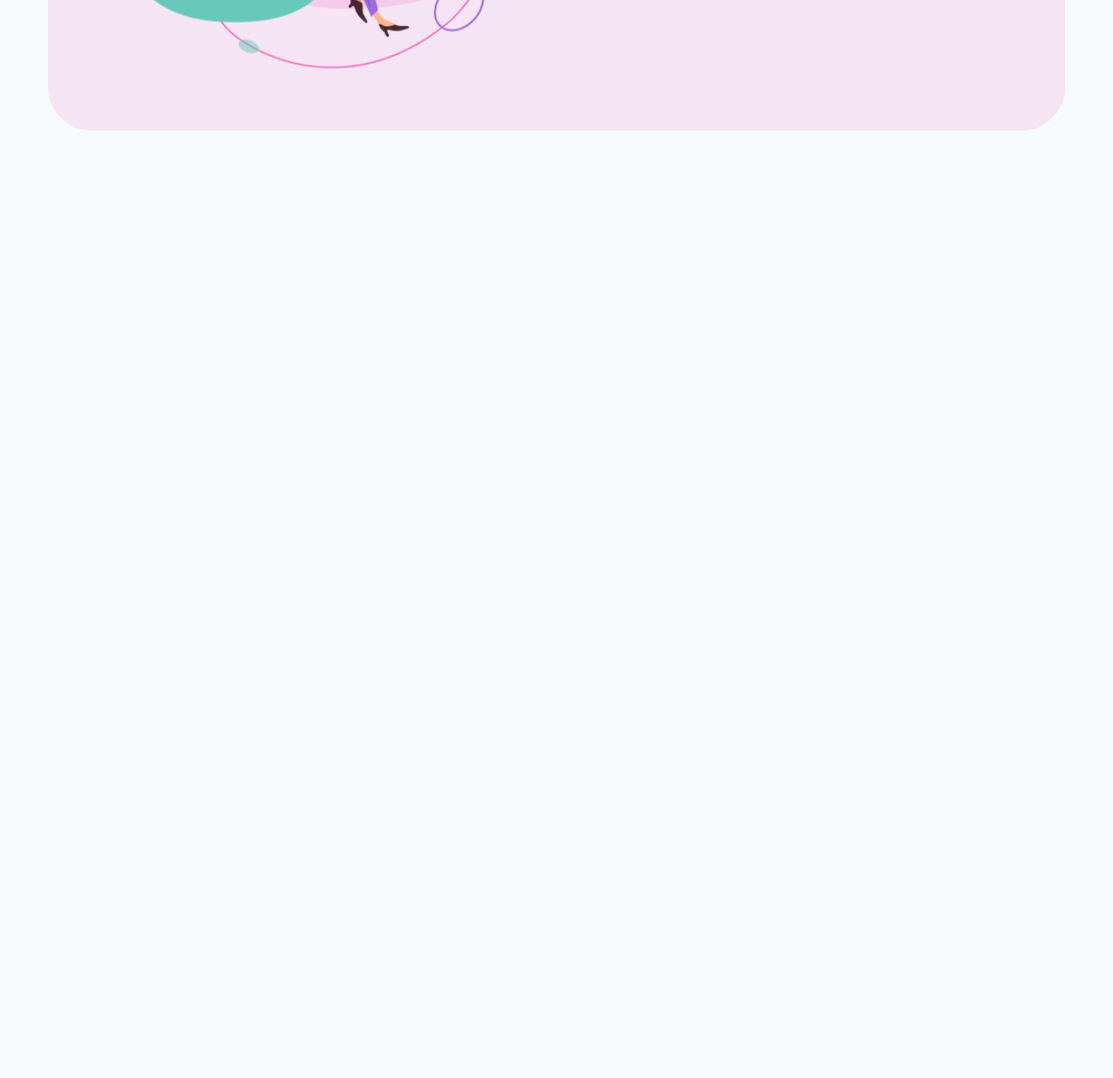
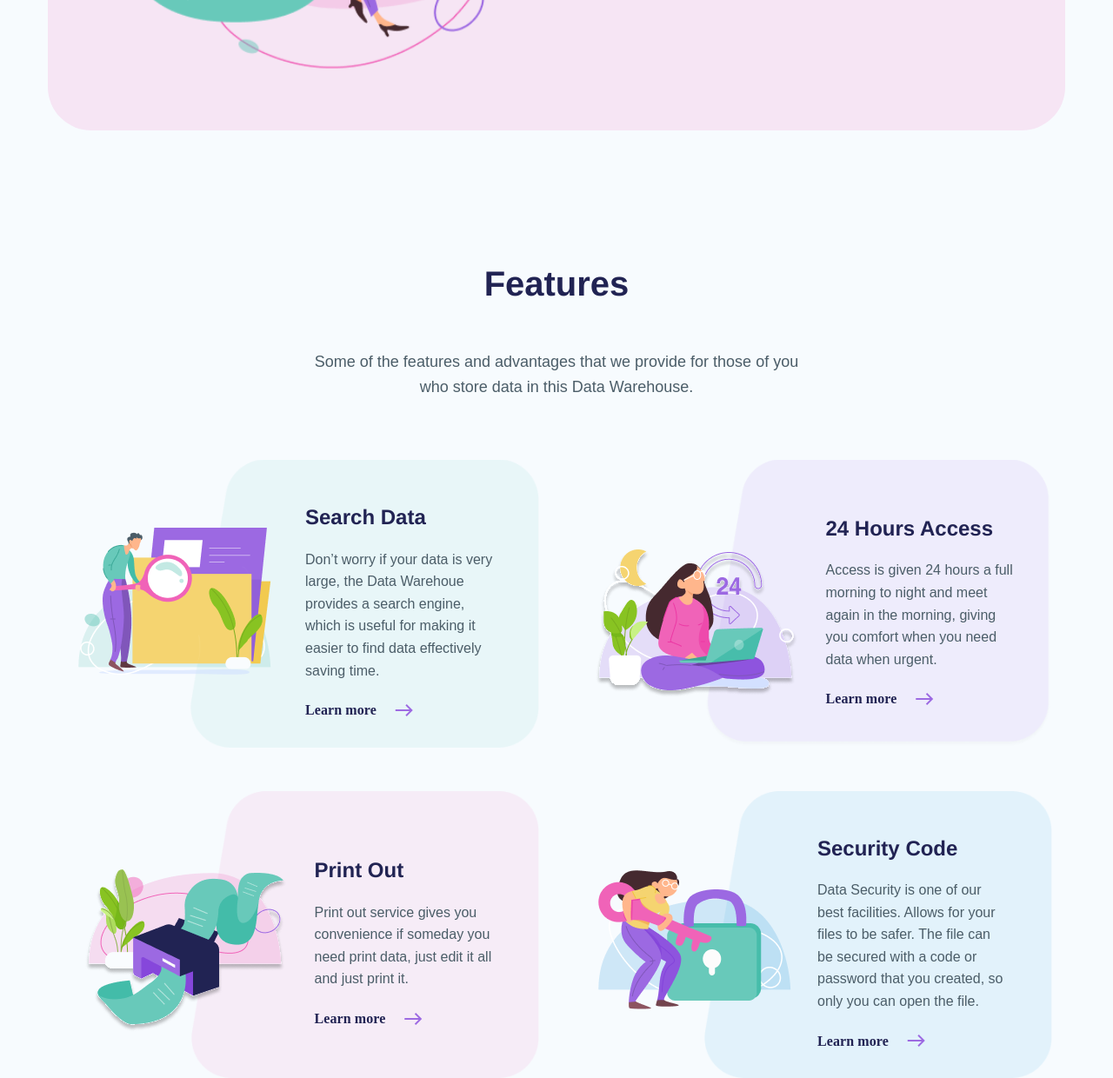
Before and after one commit to ruhulamin77/slab-shot-figma-to-html, a plain HTML site: page index.html in a window 1280 px wide. Shown: the part 1370-2610 px from the top of the page at 87% size. Before the commit the page ends 1670 px from the top, so only its background shows below. Drawn offline with Linux system fonts and the light colour scheme.

Commit message:
features section done

```diff
--- a/index.html
+++ b/index.html
@@ -77,8 +77,76 @@
     </section>
     <!-- storage-bank section end -->
 
-    <!-- storage-bank section start -->
-    <!-- storage-bank section end -->
+    <!-- fetures section start -->
+    <section id="features">
+        <div class="container inner_features">
+            <h2>Features</h2>
+            <p>Some of the features and advantages that we provide for those of you who store data in this Data
+                Warehouse.</p>
+            <div class="feature_box_container">
+                <div class="feature_box feature_box_1">
+                    <div class="feature_box_img">
+                        <img src="./images/features/feature-1.png" alt="">
+                    </div>
+                    <div class="feature_box_content">
+                        <h3>Search Data</h3>
+                        <p>Don’t worry if your data is very large, the Data Warehoue provides a search engine, which is
+                            useful for making it easier to find data effectively saving time.</p>
+                        <a class="">Learn more<span class="material-icons-outlined">
+                                east
+                            </span></a>
+                    </div>
+                </div>
+                <div class="feature_box feature_box_2">
+                    <div class="feature_box_img">
+                        <img src="./images/features/feature-2.png" alt="">
+                    </div>
+                    <div class="feature_box_content">
+                        <h3>24 Hours Access</h3>
+                        <p>Access is given 24 hours a full morning to night and
+                            meet again in the morning, giving you comfort when
+                            you need data when urgent.</p>
+                        <a class="">Learn more<span class="material-icons-outlined">
+                                east
+                            </span></a>
+                    </div>
+                </div>
+                <div class="feature_box feature_box_3">
+                    <div class="feature_box_img">
+                        <img src="./images/features/feature-3.png" alt="">
+                    </div>
+                    <div class="feature_box_content">
+                        <h3>Print Out</h3>
+                        <p>Print out service gives you convenience if someday
+                            you need print data, just edit it all and just print it.</p>
+                        <a class="">Learn more<span class="material-icons-outlined">
+                                east
+                            </span></a>
+                    </div>
+
+                </div>
+                <div class="feature_box feature_box_4">
+                    <div class="feature_box_img">
+                        <img src="./images/features/feature-4.png" alt="">
+                    </div>
+                    <div class="feature_box_content">
+                        <h3>Security Code</h3>
+                        <p>Data Security is one of our best facilities. Allows for your files
+                            to be safer. The file can be secured with a code or password that
+                            you created, so only you can open the file.</p>
+                        <a class="">Learn more<span class="material-icons-outlined">
+                                east
+                            </span></a>
+                    </div>
+
+                </div>
+            </div>
+        </div>
+    </section>
+    <!-- fetures section end -->
+
+    <!-- fetures section start -->
+    <!-- fetures section end -->
 </body>
 
 </html>
--- a/styles/style.css
+++ b/styles/style.css
@@ -127,11 +127,10 @@ h6 {
   background-position-y: bottom;
   background-size: 750px;
   margin-top: 80px;
-  /* display: flex;
+  display: flex;
   align-items: center;
-  width: 100%; */
-  /* margin-bottom: 100px; */
-  /* height: 100vh; */
+  width: 100%;
+  margin-bottom: 100px;
 }
 .banner_left {
   /* width: 50%; */
@@ -206,3 +205,105 @@ h6 {
   color: #4b5d68;
   margin-top: 40px;
 }
+/* ===============
+  features styles
+================== */
+#features {
+}
+.inner_features {
+  /* display: flex;
+  flex-direction: column;
+  justify-content: center;
+  align-items: center; */
+}
+.inner_features h2 {
+  font-weight: bold;
+  font-size: 40px;
+  line-height: 130%;
+  text-align: center;
+  color: #212353;
+  max-width: 405px;
+  margin: auto;
+}
+.inner_features > p {
+  font-weight: 500;
+  font-size: 18px;
+  line-height: 160%;
+  text-align: center;
+  color: #4b5d68;
+  max-width: 584px;
+  margin: 50px auto 70px;
+}
+.feature_box_container {
+  display: grid;
+  grid-template-columns: repeat(2, 1fr);
+  column-gap: 40px;
+  row-gap: 50px;
+}
+.feature_box {
+  display: flex;
+  justify-content: center;
+  align-items: center;
+}
+.feature_box_1 {
+  background-image: url(../images/features/feature-bg-1.png);
+  background-repeat: no-repeat;
+  background-position: right bottom;
+  background-size: contain;
+}
+.feature_box_2 {
+  background-image: url(../images/features/feature-bg-2.png);
+  background-repeat: no-repeat;
+  background-position: right bottom;
+  background-size: contain;
+}
+.feature_box_3 {
+  background-image: url(../images/features/feature-bg-3.png);
+  background-repeat: no-repeat;
+  background-position: right bottom;
+  background-size: contain;
+}
+.feature_box_4 {
+  background-image: url(../images/features/feature-bg-4.png);
+  background-repeat: no-repeat;
+  background-position: right bottom;
+  background-size: contain;
+}
+.feature_box_img img {
+  /* width: 100%; */
+  transform: translateY(20px);
+}
+.feature_box_content {
+  padding: 50px 30px 30px;
+}
+.feature_box_content h3 {
+  font-size: 24px;
+  line-height: 130%;
+  color: #212353;
+  max-width: 200px;
+}
+.feature_box_content p {
+  font-size: 16px;
+  line-height: 160%;
+  color: #4b5d68;
+  max-width: 220px;
+  margin: 20px 0;
+}
+.feature_box_content a {
+  font-family: Avenir;
+  font-style: normal;
+  font-weight: 800;
+  font-size: 16px;
+  line-height: 160%;
+
+  display: flex;
+  align-items: center;
+  letter-spacing: 0.005em;
+  color: #212353;
+  cursor: pointer;
+  max-width: 130px;
+}
+.feature_box_content span {
+  color: #9c69e2;
+  margin-left: 20px;
+}
```
Also changed, not shown: images/features/feature-bg-1.png (added), images/features/feature-bg-2.png (added), images/features/feature-bg-3.png (added), images/features/feature-bg-4.png (added).
